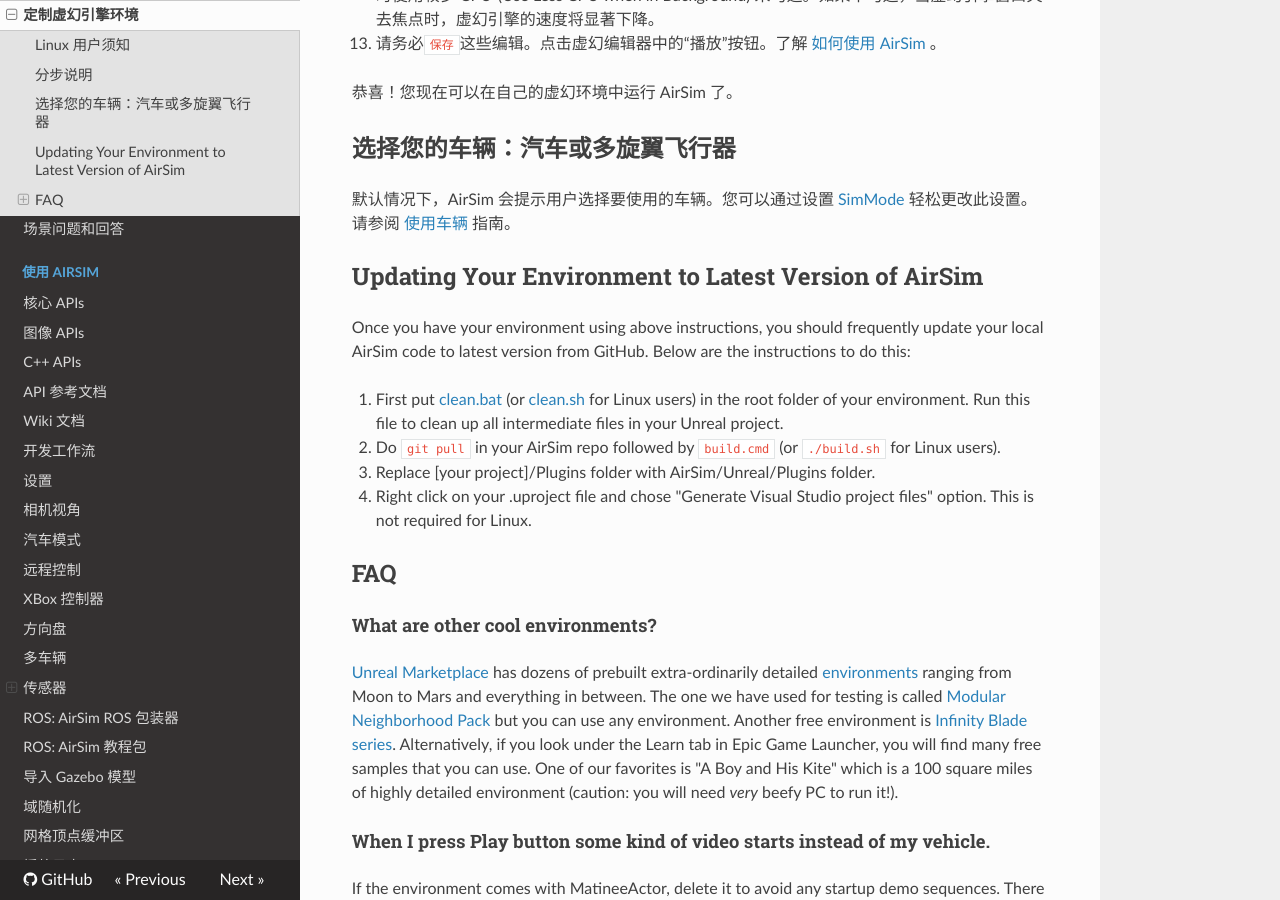
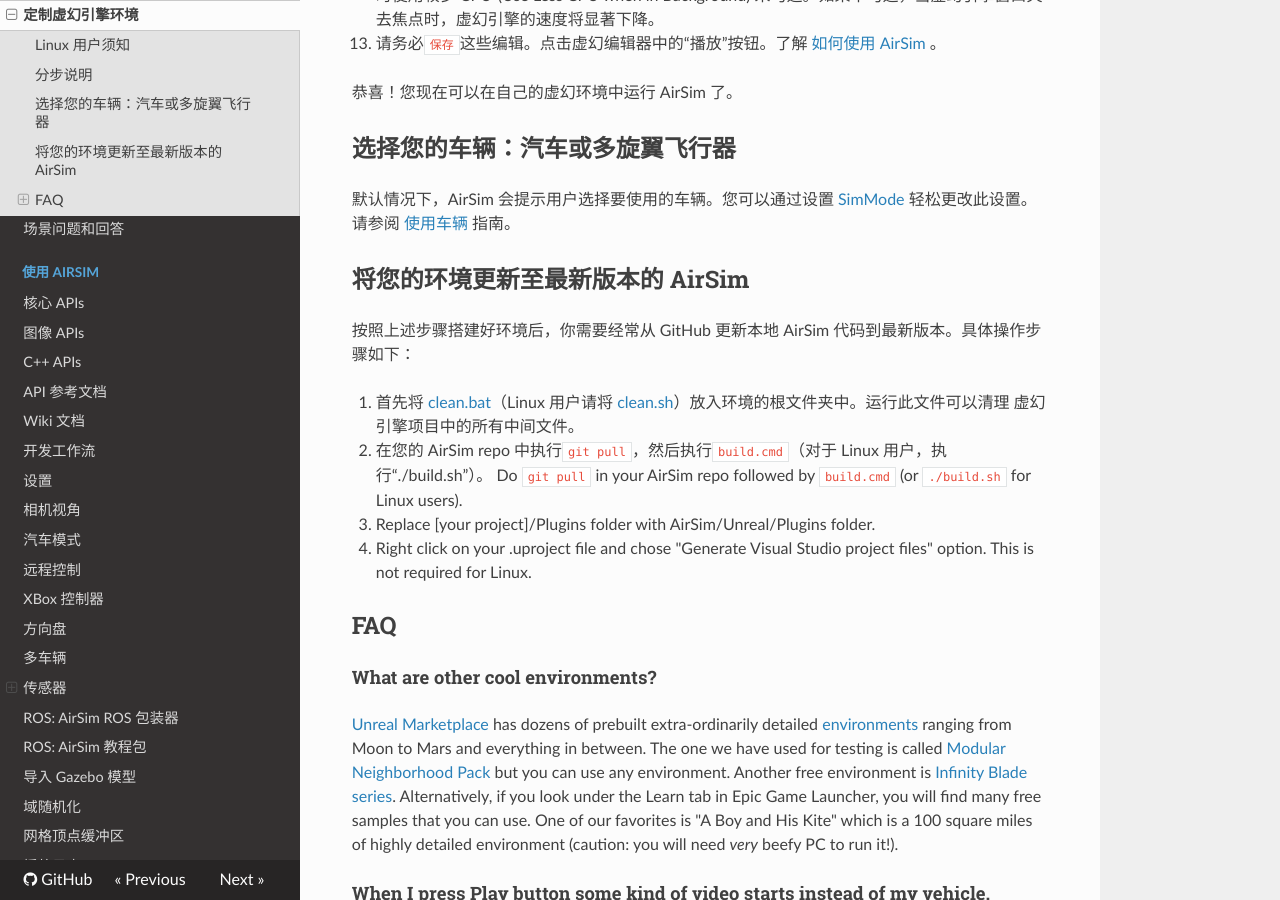
Before and after one commit to nongfu212/air_doc, an MkDocs documentation site: the page built from docs/unreal_custenv.md, in a window 1280 px wide and 900 px high, scrolled down 4448 px. Built offline with MkDocs 1.6.1, drawn with Linux system fonts in a browser that asks for light colours; nearby versions of some CDN libraries.

Commit message:
将您的环境更新至最新版本的 AirSim

```diff
--- a/docs/unreal_custenv.md
+++ b/docs/unreal_custenv.md
@@ -104,11 +104,11 @@
 默认情况下，AirSim 会提示用户选择要使用的车辆。您可以通过设置 [SimMode](settings.md#SimMode) 轻松更改此设置。请参阅 [使用车辆](using_car.md) 指南。
 
 
-## Updating Your Environment to Latest Version of AirSim
-Once you have your environment using above instructions, you should frequently update your local AirSim code to latest version from GitHub. Below are the instructions to do this:
+## 将您的环境更新至最新版本的 AirSim
+按照上述步骤搭建好环境后，你需要经常从 GitHub 更新本地 AirSim 代码到最新版本。具体操作步骤如下：
 
-1. First put [clean.bat](https://github.com/Microsoft/AirSim/blob/main/Unreal/Environments/Blocks/clean.bat) (or [clean.sh](https://github.com/Microsoft/AirSim/blob/main/Unreal/Environments/Blocks/clean.sh) for Linux users) in the root folder of your environment. Run this file to clean up all intermediate files in your Unreal project.
-2. Do `git pull` in your AirSim repo followed by `build.cmd` (or `./build.sh` for Linux users).
+1. 首先将 [clean.bat](https://github.com/Microsoft/AirSim/blob/main/Unreal/Environments/Blocks/clean.bat)（Linux 用户请将 [clean.sh](https://github.com/Microsoft/AirSim/blob/main/Unreal/Environments/Blocks/clean.sh)）放入环境的根文件夹中。运行此文件可以清理 虚幻引擎项目中的所有中间文件。
+2. 在您的 AirSim repo 中执行`git pull`，然后执行`build.cmd`（对于 Linux 用户，执行“./build.sh”）。 Do `git pull` in your AirSim repo followed by `build.cmd` (or `./build.sh` for Linux users).
 3. Replace [your project]/Plugins folder with AirSim/Unreal/Plugins folder.
 4. Right click on your .uproject file and chose "Generate Visual Studio project files" option. This is not required for Linux.
 
```
